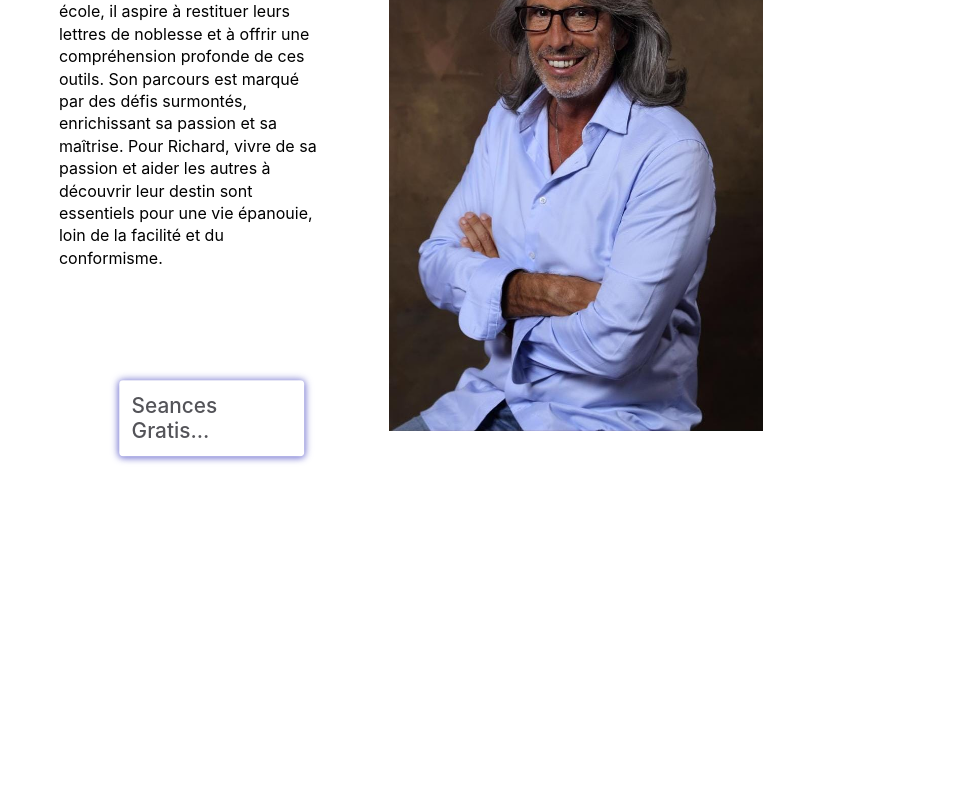
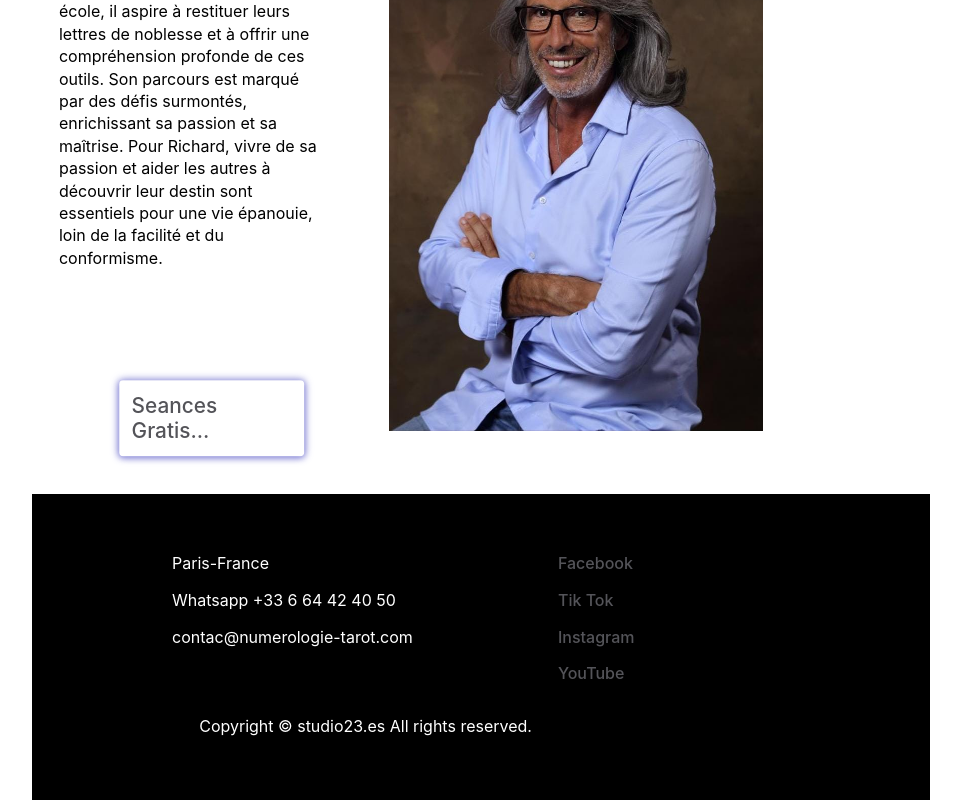
Before and after one commit to ginofrancocba/proyecto-richard, a React (Vite) app: page / in a window 1280 px wide. Shown: the part 2133-2933 px from the top of the page, without its empty margins (287-1248 px from the left). Before the commit the page ends 2627 px from the top, so only its background shows below. Built offline with nearby package versions, Linux system fonts and the light colour scheme; no server answers.

Commit message:
Add Footer

```diff
--- /dev/null
+++ b/src/componentes/Footer/Footer.jsx
@@ -0,0 +1,30 @@
+import React from 'react';
+
+const Footer = () => {
+  return (
+    <footer className="footer">
+   <section className='section-footer'>
+        <div className='footer-column1'>
+            <p>Paris-France</p>
+            <p>Whatsapp +33 6 64 42 40 50</p>
+            <p>contac@numerologie-tarot.com</p>
+        </div>
+        <div className='footer-column2'>
+            <div className="social-media">
+                <p><a href="https://www.facebook.com/richard.albacete/about" target="_blank" rel="noopener noreferrer">Facebook</a></p>
+                <p><a href="https://www.tiktok.com/" target="_blank" rel="noopener noreferrer">Tik Tok</a></p>
+                <p><a href="https://www.instagram.com/richard_albacete/" target="_blank" rel="noopener noreferrer">Instagram</a></p>
+                <p><a href="https://www.youtube.com/" target="_blank" rel="noopener noreferrer">YouTube</a></p>
+            </div>
+        </div>
+      </section>
+      <section className='section-footer-p'>
+        <div className='footer-copyright'>
+            <p>Copyright © studio23.es All rights reserved.</p>
+        </div>
+      </section>
+    </footer>
+  );
+};
+
+export default Footer;
--- a/src/componentes/Pages/Home/Home.jsx
+++ b/src/componentes/Pages/Home/Home.jsx
@@ -4,8 +4,7 @@ import { Layout } from '../../Layout/Layout';
 import emailjs from 'emailjs-com';
 import CustomSlider from '../Slider';
 import axios from 'axios';
-
-
+import Footer from '../../Footer/Footer'; // Importar el componente Footer
 
 
 
@@ -152,6 +151,7 @@ const Home = () => {
       <div className="button2">
          <Link to="/Seances">Seances Gratis...</Link>
       </div>
+      <Footer />
     </Layout>
   );
 };
--- a/src/index.css
+++ b/src/index.css
@@ -366,12 +366,55 @@ button:focus-visible {
   box-shadow: #a1a1da 0px 0px 10px, #6a6ad5 0px 1px 6px;
 }
 
-/* .button2:hover {
-  background-color:  #a5a6b1;
-  border-color: #646cff;
-  box-shadow: #646cff 0px 0px 4px, #7a7b89 0px 4px 11px;
-  border: 1px solid #74759b;
-} */
+.footer {
+  display: flex;
+  flex-direction: column;
+  align-items: center;
+  width: 95.5%;
+  color: white;
+  background-color: #000;
+  padding: 20px;
+}
+
+.section-footer {
+  display: flex;
+  justify-content: space-between;
+  width: 90%;
+}
+
+.footer-column1,
+.footer-column2 {
+  flex: 1; /* Hace que ambas columnas ocupen el mismo espacio */
+  padding: 3% 0% 0% 10%; /* Espacio interno */
+  box-sizing: border-box; /* Incluye el relleno en el ancho total */
+  width: 40vw;
+  font-size: 1rem;
+  line-height: 1.3;
+  color: #ffffff;
+}
+
+.section-footer-p {
+  display: flex;
+  width: 70vw;
+}
+
+.footer-column1 {
+  width: 40vw;
+}
+
+.footer-column2 {
+  width: 40vw;
+  display: flex;
+  flex-direction: column;
+}
+
+.footer-copyright {
+  width: 52vw;
+  height: 10vh;
+  text-align: center;
+  margin: 0% 0% 0% 0%;
+  padding: 0% 0% 0% 0%;
+}
 
 .vid-cont {
   text-align: center;
@@ -465,6 +508,7 @@ h2 {
   margin: 0% 0% 0% 0%;
   padding:1% 0% 0% 0%;
 }
+
 
 
 @keyframes logo-spin {
```
